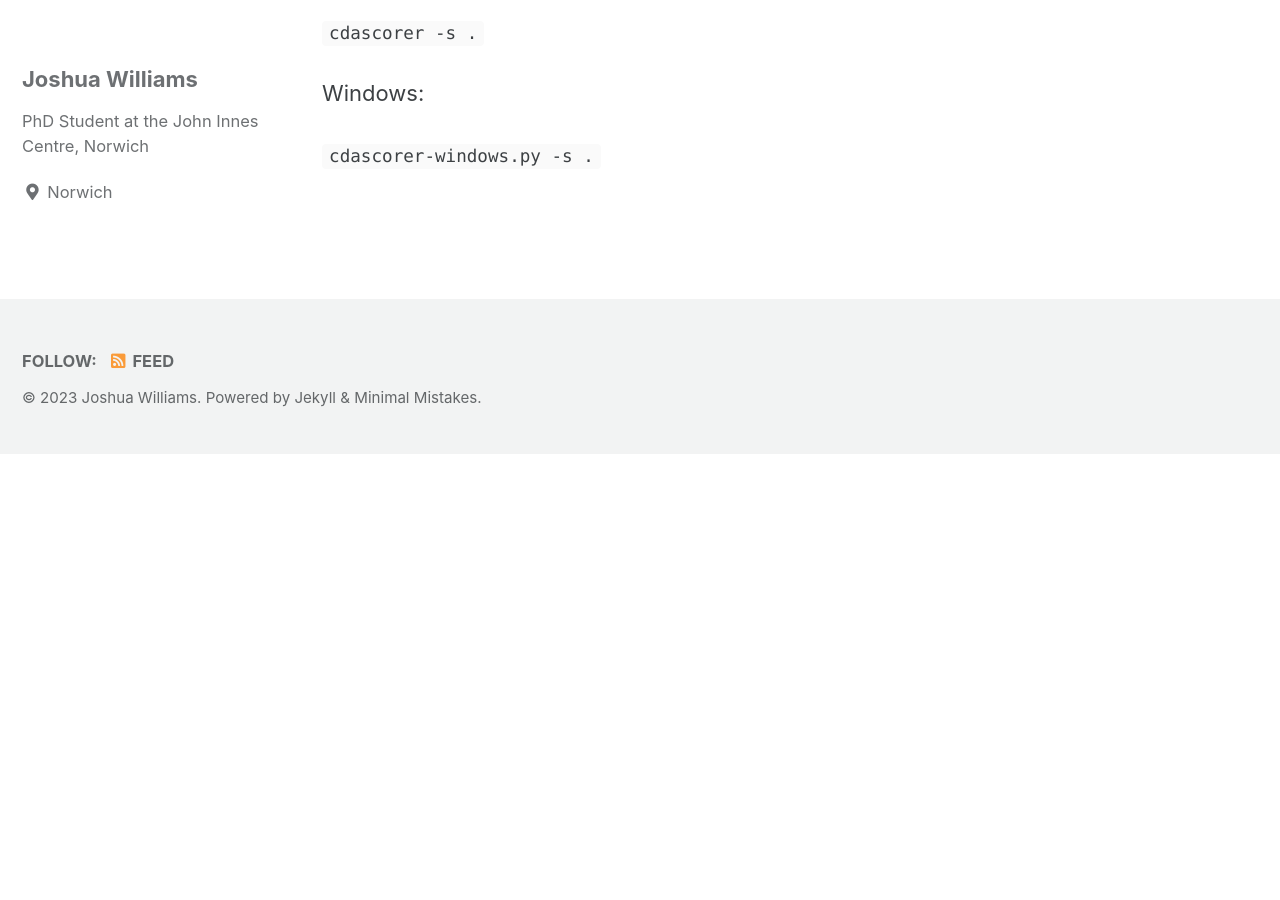
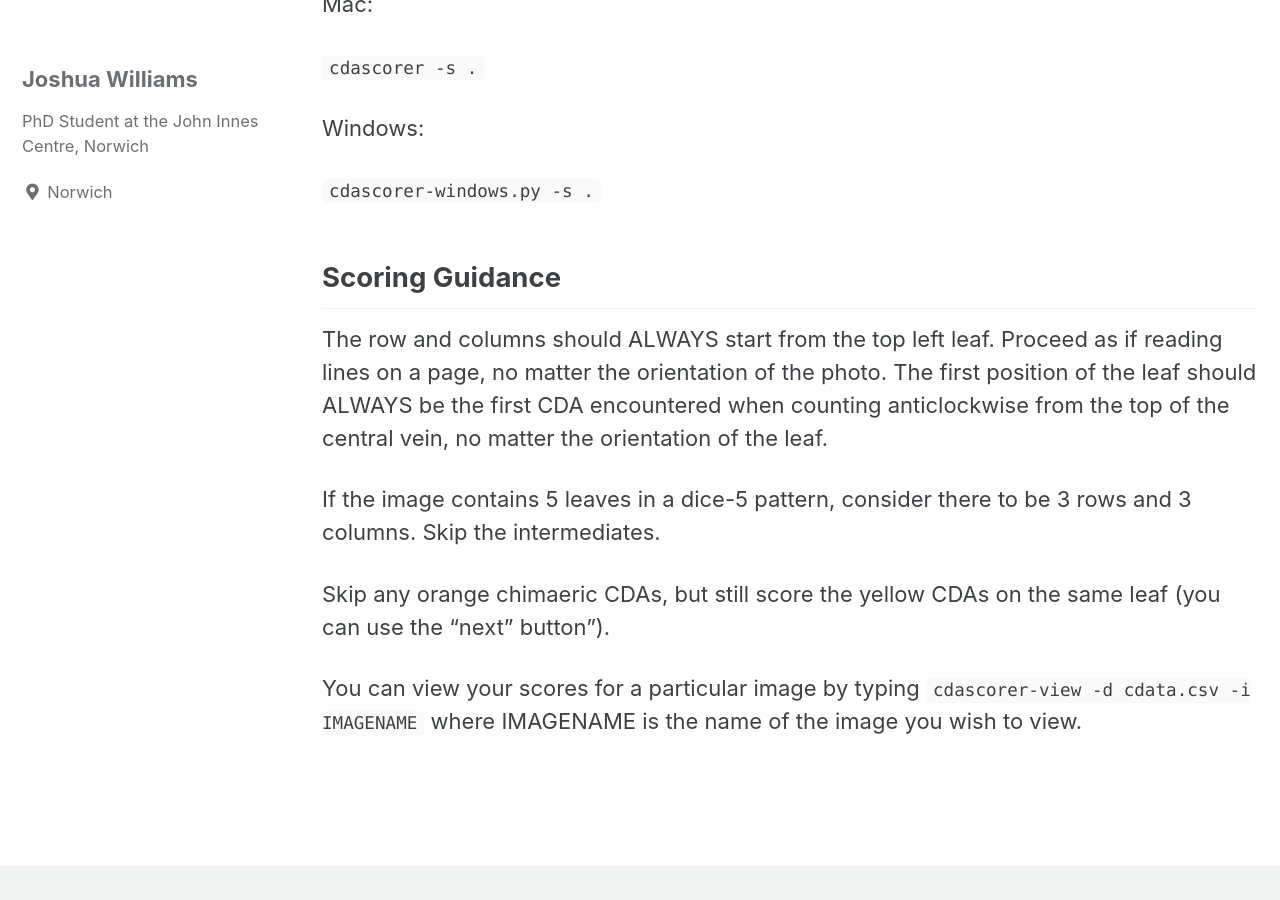
Before and after one commit to joshuandwilliams/CDAScorer, a Jekyll site: the page built from docs/_pages/scoring_meeting.md, in a window 1280 px wide and 900 px high, scrolled down 1718 px. Built offline with Jekyll 4.4.1, drawn with Linux system fonts in a browser that asks for light colours; cached includes are drawn as plain includes; before the commit the page ends 2172 px from its top, so only the background shows below that.

Commit message:
Update scoring_meeting.md

````diff
--- a/docs/_pages/scoring_meeting.md
+++ b/docs/_pages/scoring_meeting.md
@@ -42,3 +42,14 @@ Mac:
 Windows:
 
 ```cdascorer-windows.py -s .```
+
+## Scoring Guidance
+
+The row and columns should ALWAYS start from the top left leaf. Proceed as if reading lines on a page, no matter the orientation of the photo.
+The first position of the leaf should ALWAYS be the first CDA encountered when counting anticlockwise from the top of the central vein, no matter the orientation of the leaf.
+
+If the image contains 5 leaves in a dice-5 pattern, consider there to be 3 rows and 3 columns. Skip the intermediates.
+
+Skip any orange chimaeric CDAs, but still score the yellow CDAs on the same leaf (you can use the "next" button").
+
+You can view your scores for a particular image by typing ```cdascorer-view -d cdata.csv -i IMAGENAME``` where IMAGENAME is the name of the image you wish to view.
````
